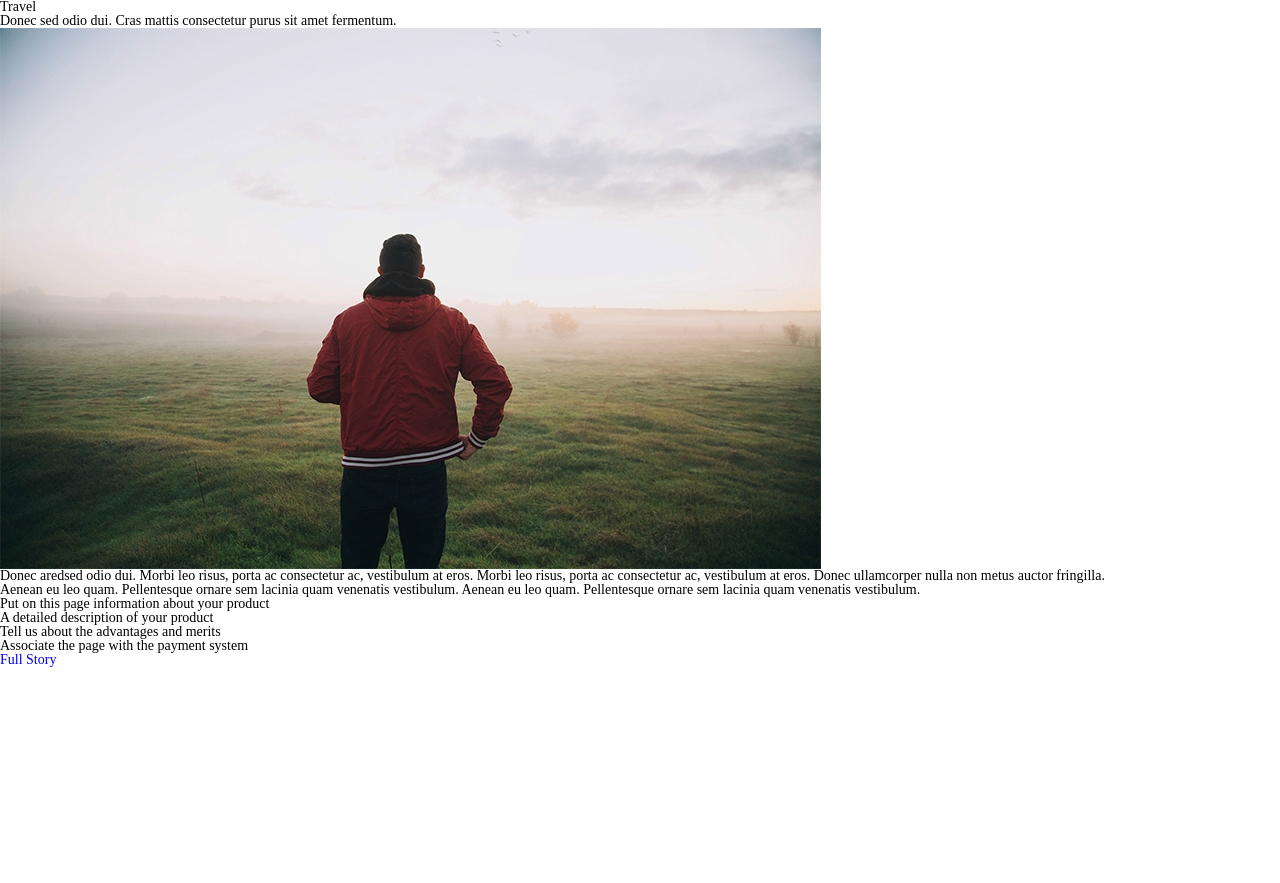
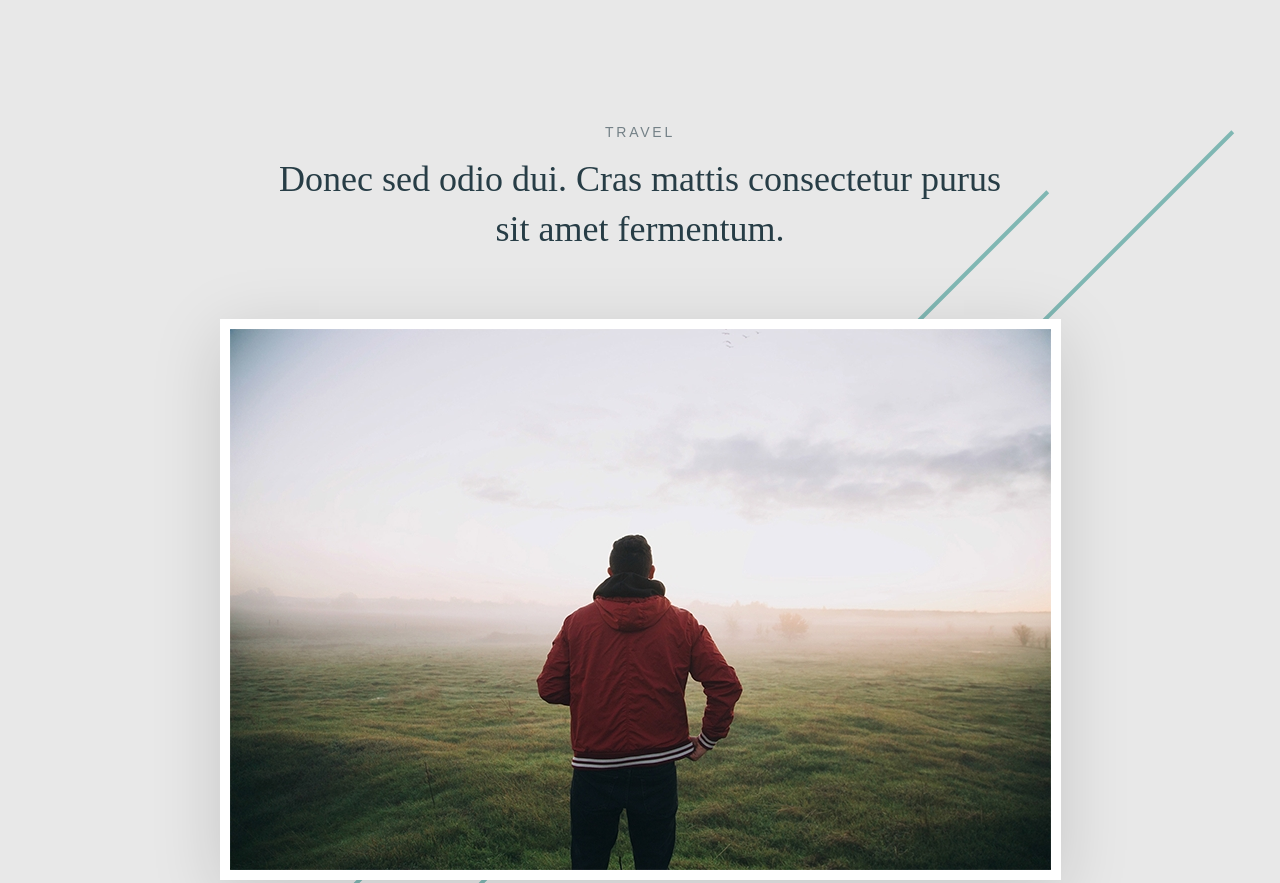
Before and after one commit to KHAZHI404/first_steps, a plain HTML site: page index.html in a window 1280 px wide. Shown: the top 883 px of the page. Before the commit the page ends 800 px from the top, so only its background shows below. Drawn offline with Linux system fonts and the light colour scheme.

Commit message:
create first simple lending

```diff
--- a/index.html
+++ b/index.html
@@ -15,11 +15,8 @@
                 Donec sed odio dui. Cras mattis consectetur purus sit amet fermentum.
             </h1>
         </div>
-    </div>
-    <div class="content-image">
-        <div class="content-inage_item">
-            <img src="img/image.jpg" alt="">
-        </div>
+    <div class="content_image">
+            <img src="img/image.jpg" alt="image">
     </div>
     <div class="content-bottom">
         <div class="content-bottom_text">
@@ -30,7 +27,6 @@
                 vestibulum. Aenean eu leo quam. Pellentesque ornare sem lacinia
                 quam venenatis vestibulum.</p>
         </div>
-    </div>
         <div class="content-bottom-info">
             <ul class="content-bottom-info-list">
                 <li>Put on this page information about your product</li>
@@ -38,9 +34,11 @@
                 <li>Tell us about the advantages and merits</li>
                 <li>Associate the page with the payment system</li>
             </ul>
-    </div>
-    <a target="_blank" href="http://google.com" class="content-buttom-info_link">
+        <a target="_blank" href="https://www.youtube.com/watch?v=ZXsQAXx_ao0" class="content-bottom-info-link">
             <span>Full Story</span>
                 </a>
+            </div>
+        </div>
+    </div>
 </body>
 </html>
--- a/style.css
+++ b/style.css
@@ -32,3 +32,128 @@ ul li{list-style: none;}
 img{vertical-align: top;}
 h1,h2,h3,h4,h5,h6{font-size:inherit;font-weight: 400;}
 /*--------------------*/
+
+body {
+	background: #e8e8e8 url('../first_steps/img/bg.png') 50% 130px no-repeat;
+}
+
+.content {
+	padding: 125px 0 137px 0;
+	max-width: 841px;
+	margin: 0px auto;
+}
+
+.content-top {
+	text-align: center;
+	margin: 0px 0px 65px 0px;
+}
+
+.content-top_category {
+	color: #748187;
+	font-family: Arial, "Helvetica Neue", Helvetica, sans-serif;
+	font-size: 14px;
+	text-transform: uppercase;
+	letter-spacing: 2.8px;
+	margin: 0 0 15px 0;
+}
+
+.content-top_title {
+	color: #273d46;
+	font-size: 36px;
+	line-height: 50px;
+	max-width: 725px;
+	margin: 0px auto;
+}
+
+.content_image{
+	box-shadow: 0 15px 65px rgba(15, 16, 16, 0.15);
+	background-color: #fff;
+	padding: 10px;
+	margin: 0 0 85px 0;
+}
+
+.content_image img{
+	max-width: 100%;
+}
+
+.content-bottom {
+	padding: 0 45px;
+
+}
+
+.content-bottom_text {
+	color: #536468;
+	font-size: 24px;
+	line-height: 40px;
+	margin: 0 0 48px 0;
+}
+
+.content-bottom_text p {
+	margin: 0 0 40px 0;
+}
+
+.content-bottom_text p:last-child {
+	margin: 0;
+}
+
+.content-bottom-info-list {
+	margin: 0 0 59px 0;
+}
+
+.content-bottom-info-list li {
+	font-family: Arial, "Helvetica Neue", Helvetica, sans-serif;
+	font-size: 20px;
+	margin: 0 0 15px 0;
+	background: url('../first_steps/img/icons/check.png') left no-repeat;
+	padding: 0 0 0 35px;
+}
+
+.content-bottom-info-list li:last-child {
+	margin: 0;
+}
+.content-bottom-info-list li:nth-child(1) {
+	text-shadow: 0 1px 0 rgba(0, 0, 0, 0.3);
+	color: #273d46;
+}
+.content-bottom-info-list li:nth-child(2) {
+	color: #80b7b3;
+	font-style: italic;
+}
+.content-bottom-info-list li:nth-child(3) {
+	color: #273d46;
+	font-weight: 700;
+}
+.content-bottom-info-list li:nth-child(4) {
+	color: #aeb5b7;
+	text-decoration: line-through;
+}
+
+.content-bottom-info-link {
+	height: 44px;
+	display: inline-block;
+	line-height: 44px;
+	padding: 0 30px;
+	border-radius: 24px;
+	background-color: #80b7b3;
+	box-shadow: 0 5px 1px rgba(0, 0, 0, 0.5);
+	font-family: Arial, "Helvetica Neue", Helvetica, sans-serif;
+	color: #ffffff;
+	font-size: 14px;
+	text-transform: uppercase;
+	letter-spacing: 2.8px;
+}
+
+.content-bottom-info-link span {
+	padding: 0 30px 0 0;
+	background: url('../first_steps/img/icons/arrow.svg') right no-repeat;
+}
+
+.content-bottom-info-link:hover {
+	background-color: #511e23;
+}
+
+.content-bottom-info-link:active {
+	position: relative;
+	top: 3px;
+	box-shadow: 0px 2px 1px rgba(0, 0, 0, 0.5);
+}
```
Lines whose indentation alone changed are shown as unchanged.
